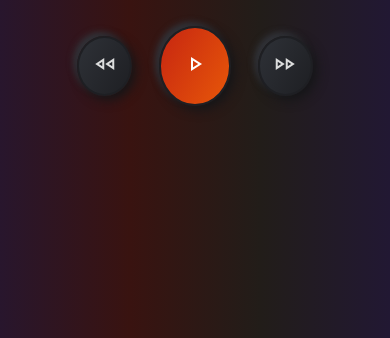
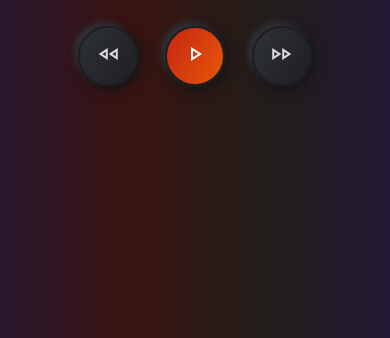
Before and after one commit to mofaunto/music-player, a website: page index.html in a window 390 px wide. Shown: the part 506-844 px from the top of the page. Drawn offline with nearby package versions, Linux system fonts and the light colour scheme.

Commit message:
working with media queries

```diff
--- a/styles.css
+++ b/styles.css
@@ -234,6 +234,10 @@ small {
     align-items: center;
     margin: 0 auto;
   }
+  .btn {
+    width: 4.5em;
+    height: 4.5em;
+  }
   .range-slider {
     width: 100%;
     margin: 0 auto;
@@ -266,6 +270,10 @@ small {
     justify-content: center;
     align-items: center;
     margin: 1em auto;
+  }
+  .btn {
+    width: 4.5em;
+    height: 4.5em;
   }
   .range-slider {
     width: 100%;
@@ -301,6 +309,10 @@ small {
     align-items: center;
     margin: 1em auto;
   }
+  .btn {
+    width: 4.5em;
+    height: 4.5em;
+  }
   .range-slider {
     width: 100%;
     margin: 0 auto;
```
